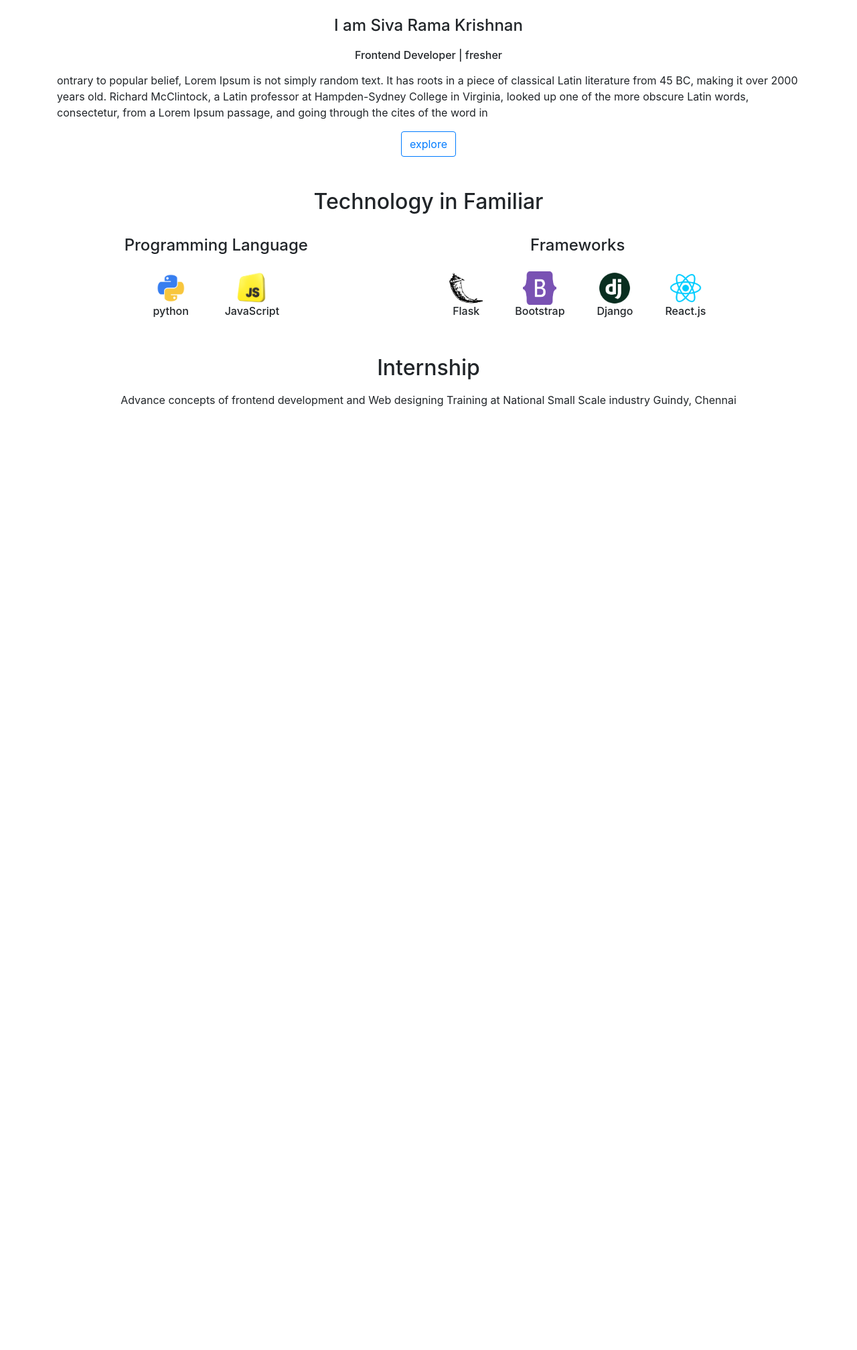
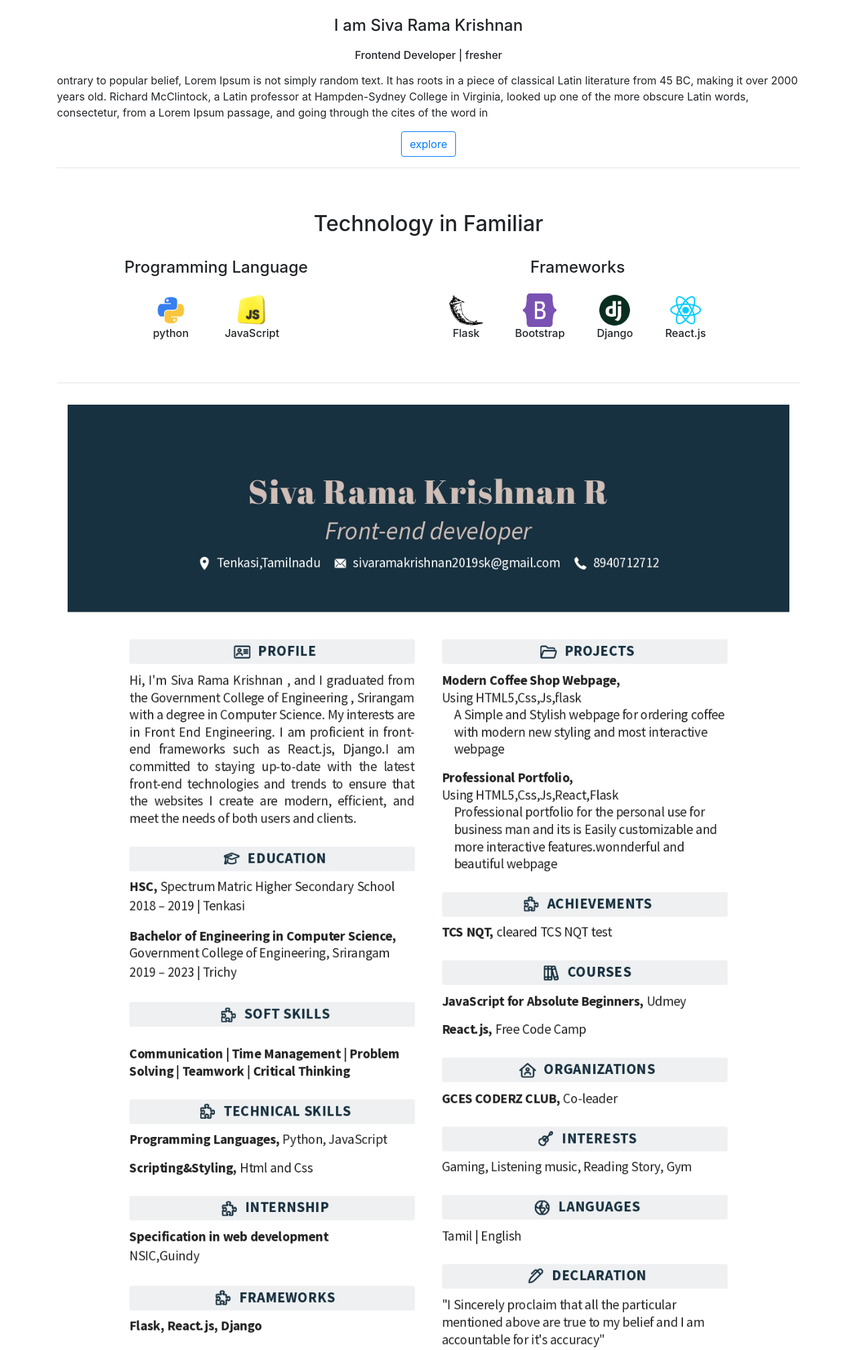
Before and after one commit to Ramkrishn2701/krish-portfolio-v2, a Flask app: page / in a window 1280 px wide. Shown: the part 378-2393 px from the top of the page at 67% size. Before the commit the page ends 985 px from the top, so only its background shows below. Run offline with Flask 3, Linux system fonts and the light colour scheme.

Commit message:
model website finished

```diff
--- /dev/null
+++ b/templates/footer.html
@@ -0,0 +1,15 @@
+<footer class="footer">
+    <div class="container">
+      <div class="row">
+        <div class="col-md-6">
+          <p>&copy; 2023 Your Company. All rights reserved.</p>
+        </div>
+        <div class="col-md-6 text-md-right">
+          <ul class="list-inline">
+            <li class="list-inline-item"><a href="#">Privacy Policy</a></li>
+            <li class="list-inline-item"><a href="#">Terms of Service</a></li>
+          </ul>
+        </div>
+      </div>
+    </div>
+  </footer>
--- a/templates/home.html
+++ b/templates/home.html
@@ -27,9 +27,14 @@
     <h6  class="text-center p-2">{{position}} | {{type}} </h6>
     <p>ontrary to popular belief, Lorem Ipsum is not simply random text. It has roots in a piece of classical Latin literature from 45 BC, making it over 2000 years old. Richard McClintock, a Latin professor at Hampden-Sydney College in Virginia, looked up one of the more obscure Latin words, consectetur, from a Lorem Ipsum passage, and going through the cites of the word in </p>
     <div id="container"><button class="btn btn-outline-primary">explore</button>
+      <hr/>
     {% include 'tech.html' %}
-      <h2 class="text-center p-2">Internship</h2>
+      <hr/>
+      <img src="/static/krishres.jpg"  class=" img-fluid p-3  d-none d-md-block">
+      <hr/>
+      <h2 class="text-center p-3">Internship</h2>
       <p>Advance concepts of frontend development and Web designing Training at National Small Scale industry Guindy, Chennai</p>
   </div>
 </body>
+  {% include 'footer.html'%}
 </html>
```
Also changed, not shown: static/krishres.jpg (added), 1 other file.
